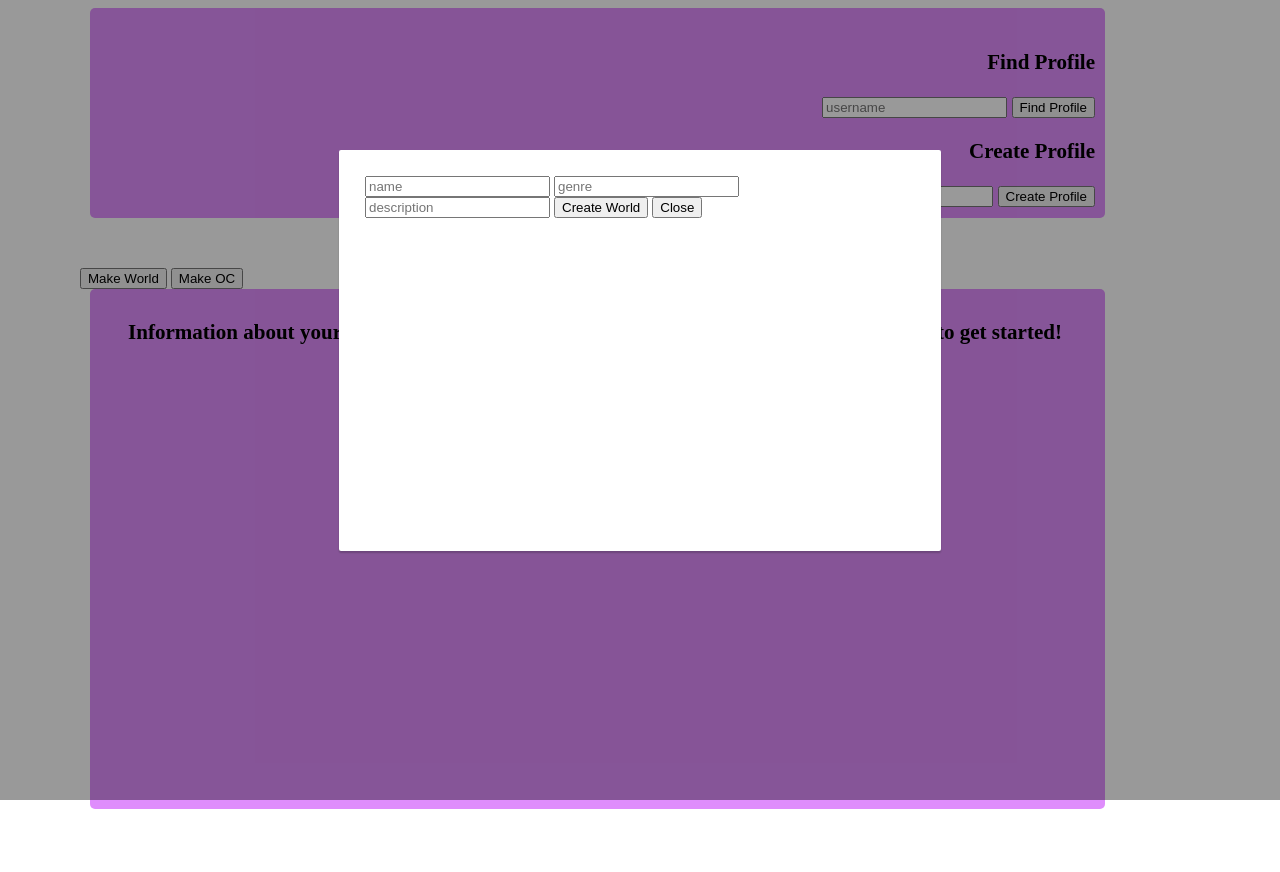
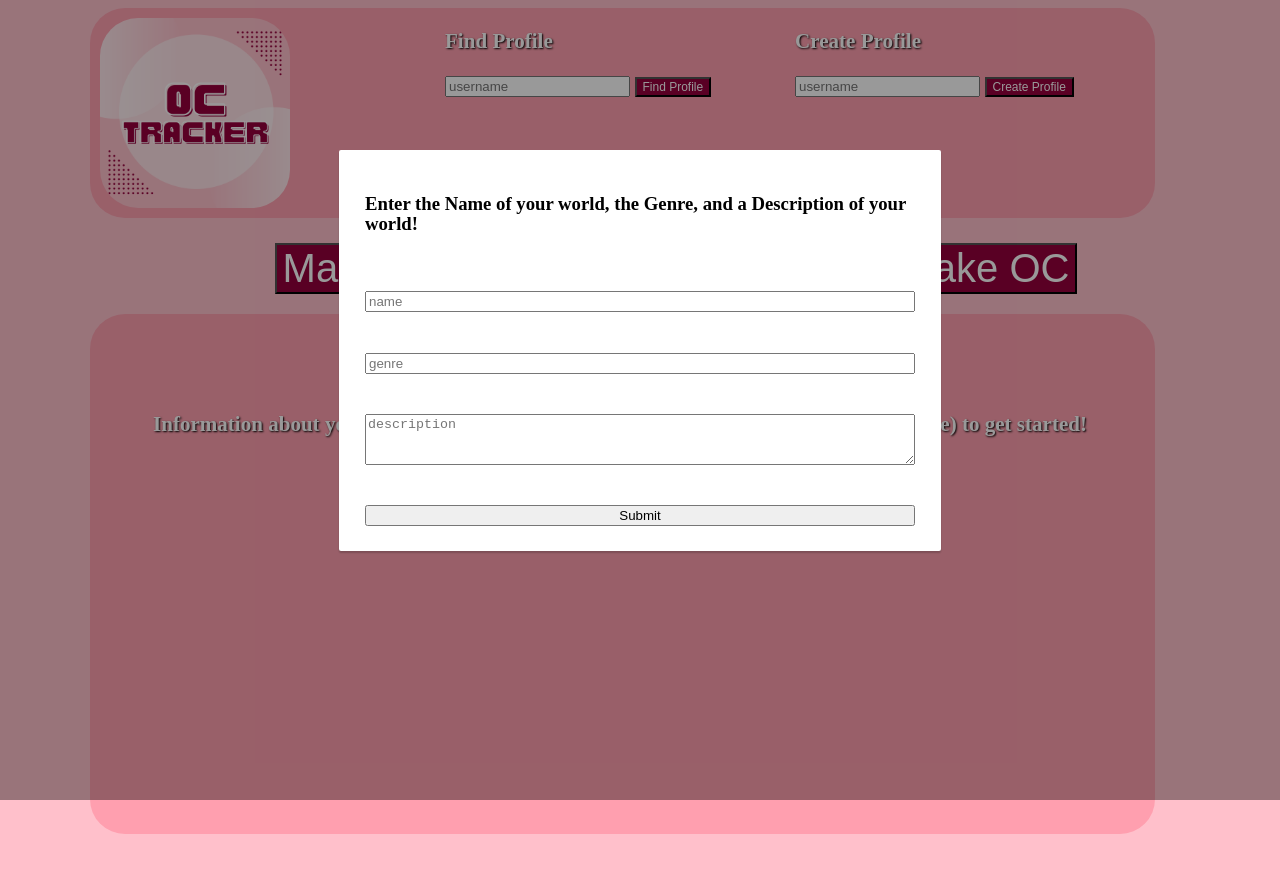
Before and after one commit to tkennelly/OC_Tracker, a website with bundled scripts: page client/index.html in a window 1280 px wide. Both pictures are taken after a click on the button "Make World". Built offline with nearby package versions, Linux system fonts and the light colour scheme.

Commit message:
workable finished product

```diff
--- a/client/index.html
+++ b/client/index.html
@@ -9,14 +9,18 @@
     <script src="https://unpkg.com/axios/dist/axios.min.js"></script>
     <script defer type="module" src="profileDOM.js"></script>
     <script defer type="module" src="worldDOM.js"></script>
+    <script defer type="module" src="ocDOM.js"></script>
   </head>
+
 <body>
-  <div id="world-sidebar">
 
-  </div>
 
 <header>
-<img id="logo">
+
+<div class="logo">
+  <img id="logo" src="OC.png">
+</div>
+
 <form class="find-profile">
   <h3>Find Profile</h3>
   <input id="username-find" name="username" type="text" placeholder="username">
@@ -28,21 +32,36 @@
   <input id="username-create" name="username" type="text" value="" placeholder="username">
   <input type="submit" id="create-profile" value="Create Profile">
 </form>
+
 </header>
 
-<div class="current-profile">
-  <h1 id="current-profile"></h1>
-</div>
+
 
 <div id="current-worlds"></div>
 
 <form class="world-form">
   <div id="form-text">
-  <input id="world-name" name="name" type="text" value="" placeholder="name">
-  <input id="world-genre" name="genre" type="text" value="" placeholder="genre">
-  <input id="world-description" name="description" type="text" value="" placeholder="description">
-  <input type="submit" id="create-world" value="Create World">
-  <button id="close-make-world">Close</button>
+    <h3 id="instruct">Enter the Name of your world, the Genre, and a Description of your world!</h3>
+    <input id="world-name" name="name" type="text" value="" placeholder="name">
+    <input id="world-genre" name="genre" type="text" value="" placeholder="genre">
+    <textarea id="world-description" name="description" value="" placeholder="description" rows="3" cols="20"></textarea>
+    <input type="submit" id="create-world" value="Create World">
+    <button id="close-make-world">Submit</button>
+  </div>
+</form>
+
+<form class="oc-form">
+  <div id="form-text">
+    <h3 id="instruct">Enter the Name, Age (number only), Gender, Race (optional), appearence (optional), Backstory of your OC in the respecitive boxes! Don't forget to add the World your OC lives in, or your OC will not be saved!</h3>
+    <input id="oc-name" name="name" type="text" value="" placeholder="name">
+    <input id="oc-age" name="age" type="text" value="" placeholder="age">
+    <input id="oc-gender" name="gender" type="text" value="" placeholder="gender">
+    <input id="oc-race" name="race" type="text" value="" placeholder="race">
+    <input id="oc-appearence" name="appearence" type="text" value="" placeholder="appearence">
+    <input id="oc-backstory" name="backstory" type="text" value="" placeholder="backstory" rows="3" cols="20">
+    <input id="oc-world" name="world" type="text" value="" placeholder="worldId">
+    <input type="submit" id="create-oc" value="Create OC">
+    <button id="close-make-oc">Close</button>
   </div>
 </form>
 
@@ -60,7 +79,16 @@
     <button id="OC4">OC4</button> -->
   </div>
 
+  <div class="current-profile">
+
+  </div>
+
   <div id="info">
+    <div id="current-profile-align">
+      <h3>Current Profile:</h3>
+      <h3 id="current-profile">Please Find or Create a Profile.</h1>
+    </div>
+
     <h3 id ="info-header">Information about your World and OC will appear here! Find your profile (or create one) to get started!</h3>
     <h3 id="info1"></h3>
     <h3 id="info2"></h3>
@@ -68,6 +96,10 @@
     <h3 id="info4"></h3>
     <p id="info5"></p>
     <p id="info6"></p>
+
+    <div id="world-sidebar">
+    </div>
+
   </div>
 </div>
 </body>
--- a/client/ocDOM.js
+++ b/client/ocDOM.js
@@ -0,0 +1,36 @@
+let newOCButton = document.getElementById("make-oc")
+let ocForm = document.querySelector(".oc-form")
+let closeOCButton = document.getElementById("close-make-oc")
+
+const createOCButton = () => {
+    ocForm.style.display = 'block'
+}
+
+const createOC = async(e) => {
+    e.preventDefault()
+    console.log('working')
+    // to work with forms vvv
+    const formData = new FormData(e.target)
+    const formProps = Object.fromEntries(formData)
+
+    //make sure its 'oc' and not 'ocs'
+    let response = await axios.post(`http://localhost:3001/oc/post`, {
+        name: formProps.name,
+        age: formProps.age,
+        gender: formProps.gender,
+        race: formProps.race,
+        appearence: formProps.appearence,
+        backstory: formProps.backstory,
+        worldId: formProps.world
+    })
+
+    currentProfile.innerHTML = `<h1>Created OC: ${formProps.name}! Please Find your Profile again for an updated OC list.</h1>`
+}
+
+const closeMakeOC = () => {
+    ocForm.style.display = 'none'
+}
+
+    newOCButton.addEventListener('click', createOCButton)
+    ocForm.addEventListener('submit', createOC)
+    closeOCButton.addEventListener('click', closeMakeOC)
--- a/client/profileDOM.js
+++ b/client/profileDOM.js
@@ -37,7 +37,7 @@ const createButton = async(e) => {
 
 
 
-    currentProfile.innerHTML = `<h1>Created Profile: ${formProps.username}</h1>`
+    currentProfile.innerHTML = `You have created a new profile named ${formProps.username}. Please find your profile to access its Worlds and OCs!`
 }
 
 findProfile.addEventListener('submit', findButton)
--- a/client/style.css
+++ b/client/style.css
@@ -1,37 +1,58 @@
 body {
     margin-left: 80px;
+    background-color: pink;
 }
 
+
+
 header {
-    width: 1000px;
+    display: grid;
+    grid-template-columns: 1fr 1fr 1fr;
+    width: 1050px;
     height: 200px;
     margin-left: 10px;
     margin-bottom: 50px;
     font-size: 18px;
-    text-align: right;
-    /* justify-self: end; */
+    color: white;
+    text-shadow: 1px 1px 2px black;
+    /* text-align: right; */
+    flex-direction: column;
+    justify-content: center;
     padding: none;
-    background-color: #df8dfc;
+    background-color: rgb(255, 159, 175);
     padding-bottom: 10px;
     padding-left: 5px;
     padding-right: 10px;
-    border-radius: 5px;
+    border-radius: 35px;
     /* box-shadow: 2px 2px 2px 2px rgba(219, 33, 144, 0.6); */
 }
 
-#world-sidebar {
-    display: block;
-    position: absolute;
-    justify-content: space-around;
-    margin: 200px 20px 20px -70px;
-    width: 60px;
-    height: 20px;
-    font-size: 8pt;
-    font-weight: bold;
+#logo {
+    border-radius: 20%;
+    margin-top: 10px;
+    margin-left: 5px;
+    float: left;
+    height: 190px;
+    width: 190px;
+}
+
+.find-profile {
+    float: right;
+}
+
+#find-profile {
     color: white;
+    background-color: rgb(149, 0, 60);
+    font-size: 12px;
+}
 
-    /* float:left;  */
+#create-profile {
+    color: white;
+    background-color: rgb(149, 0, 60);
+    font-size: 12px;
 }
+
+
 
 .world-form {
 	background-color: rgba(0,0,0,0.4);
@@ -45,7 +66,35 @@ header {
     display: none;
 }
 
+/* #world-sidebar {
+    background-color: blue;
+} */
+
+/* this doesnt appear in html */
+#world-button {
+    margin-top: 30px;
+    /* justify-content: space-around; */
+    color: white;
+    background-color: rgb(149, 0, 60);
+    font-size: 12px;
+}
+
+.oc-form {
+	background-color: rgba(0,0,0,0.4);
+	position: fixed;
+	top: 0;
+	left: 0;
+	height: 100%;
+	width: 100%;
+	z-index: 2;
+	overflow: auto;
+    display: none;
+}
+
 #form-text {
+    display: flex;
+    flex-direction: column;
+    justify-content: space-between;
 	background-color: white;
 	height: 350px;
 	width: 550px;
@@ -56,17 +105,70 @@ header {
     line-height: 120%;
 }
 
+#make-buttons {
+ display: flex;
+ flex-direction: row;
+ justify-content: center;
+ justify-content: space-around;
+ /* position: absolute; */
+ margin-bottom: 20px;
+ margin-top: -25px;
+}
+
+#make-world {
+    color: white;
+    background-color: rgb(149, 0, 60);
+    font-size: 40px;
+}
+
+#create-world {
+    display: none;
+}
+
+#make-oc {
+    color: white;
+    background-color: rgb(149, 0, 60);
+    font-size: 40px;
+}
+
+#current-profile-align {
+    display: flex;
+    margin-left: 200px;
+    margin-right: 200px;
+    flex-direction: row;
+    /* justify-content: center; */
+    justify-content: space-around;
+}
+
 #info {
-    width: 1000px;
+    width: 1050px;
     height: 500px;
     margin-left: 10px;
     margin-bottom: 50px;
     font-size: 18px;
+    color: white;
+    text-shadow: 1px 1px 2px black;
     text-align: center;
     padding: 10px;
-    background-color: #df8dfc;
+    background-color: rgb(255, 159, 175);
     padding-bottom: 10px;
     padding-left: 5px;
-    border-radius: 5px;
+    border-radius: 35px;
     /* box-shadow: 2px 2px 2px 2px rgba(219, 33, 144, 0.6); */
   }
+
+  #world-sidebar {
+    display: flex;
+    /* position: absolute; */
+    justify-content: space-between;
+    margin-left: 130px;
+    /* margin-right: 200px; */
+    margin-top: 250px;
+    width: 800px;
+    height: 60px;
+    font-size: 18px;
+    font-weight: bold;
+    color: white;
+
+    /* float:left;  */
+}
--- a/client/worldDOM.js
+++ b/client/worldDOM.js
@@ -12,7 +12,8 @@ const findWorlds = async(user_id) => {
 
 
     for( let i = 0; i < response.data.worlds.length; i++) {
-        let button = `<button id="${response.data.worlds[i]._id}">${response.data.worlds[i].name}</button>`
+        // let button = `<button id="${response.data.worlds[i]._id}">${response.data.worlds[i].name}</button>`
+        let button = `<button id="world-button">${response.data.worlds[i].name}</button>`
         worldBar.innerHTML += button
         worldData = response.data.worlds[i]._id
     }
@@ -45,7 +46,7 @@ const createWorld = async(e) => {
         user: userData._id
     })
 
-    currentProfile.innerHTML = `<h1>Created World: ${formProps.name}! Please Find your Profile again for an updated World list.</h1>`
+    currentProfile.innerHTML = `Created World: ${formProps.name}! Please Find your Profile again for an updated World list.`
 }
 
 const closeMakeWorld = () => {
```
Also changed, not shown: client/OC.png (added).
